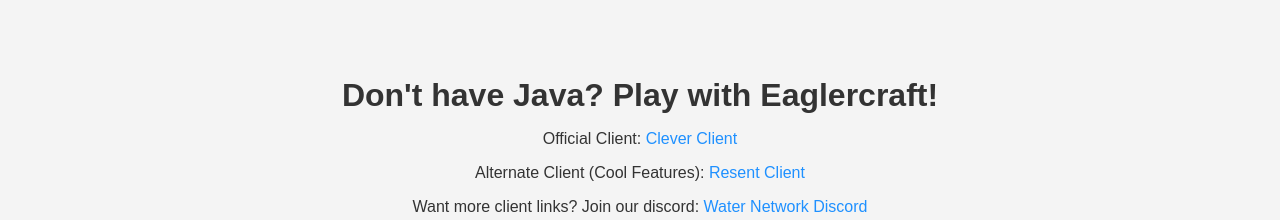
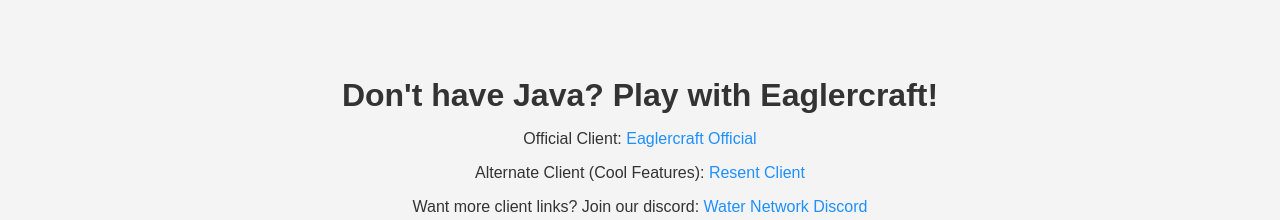
Before and after one commit to isaacfonner/waternetwork, a plain HTML site: page index.html in a window 1280 px wide. Shown: the part 1900-2120 px from the top of the page. Drawn offline with Linux system fonts and the light colour scheme.

Commit message:
Update index.html
dasdsa

```diff
--- a/index.html
+++ b/index.html
@@ -92,7 +92,7 @@
     <section id="eaglercraft">
         <div class="container">
             <h2>Don't have Java? Play with Eaglercraft!</h2>
-            <p>Official Client: <a href="https://eaglercraft.com/mc/1.8.8/">Clever Client</a></p>
+            <p>Official Client: <a href="https://eaglercraft.com/mc/1.8.8/">Eaglercraft Official</a></p>
             <p>Alternate Client (Cool Features): <a href="https://eaglercraftx1-8.github.io/1.8/resent4.0/index.html">Resent Client</a></p>
             <p>Want more client links? Join our discord: <a href="https://discord.gg/cAUtt9vfWU">Water Network Discord</a></p>
         </div>
```
